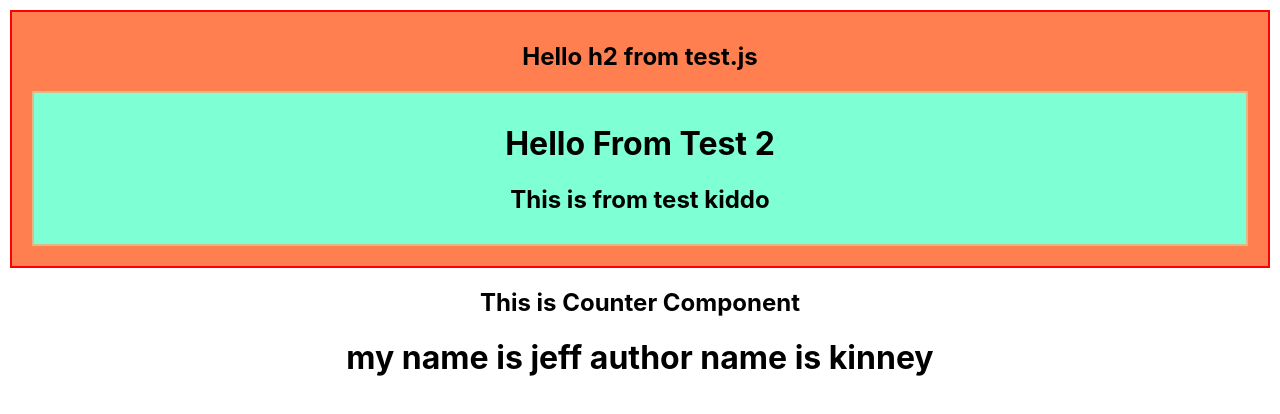
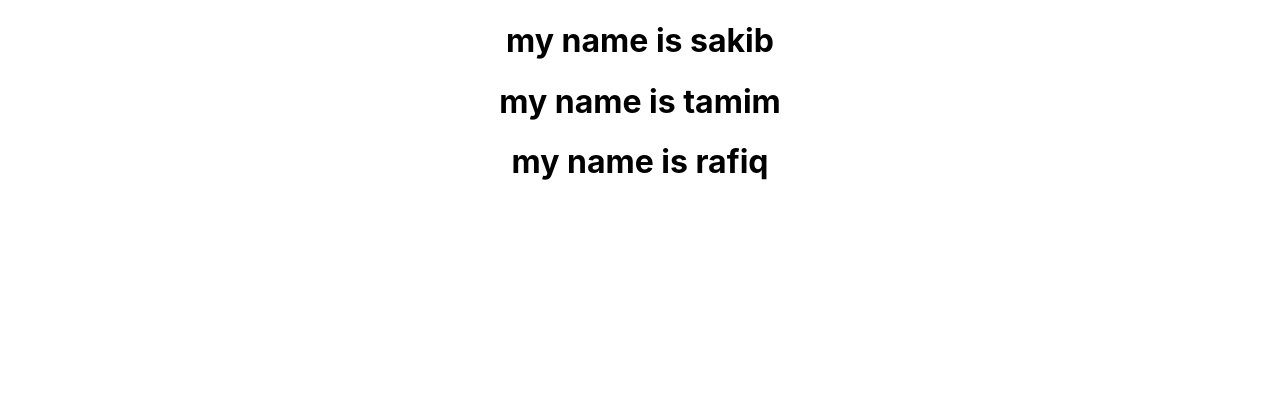
Before and after one commit to capnemo20/demo-projects, a React (Create React App) app: page / in a window 1280 px wide. Shown: the top 414 px of the page. Built offline with nearby package versions, Linux system fonts and the light colour scheme.

Commit message:
passing data from object

```diff
--- a/src/App.js
+++ b/src/App.js
@@ -4,25 +4,25 @@ import Test from './components/Test/Test';
 import Test2 from './components/Test2/Test2';
 
 function App() {
-  const myObj = {
-    name:"jeff",
-    author: "kinney"
-  }
+  const names = ["sakib", "tamim", "rafiq"];
+
   return (
     <div className="App">
-     <Test name = "kiddo"></Test>
-     <Counter></Counter>
-     <Greet name = {myObj.name} author = {myObj.author}></Greet>
+
+    {
+      names.map(name=> (<Greet name = {name}></Greet>))
+    }
+
     </div>
   );
 }
 
 function Greet(props){
     console.log(props);
-    const {name, author} = props;
+    const {name} = props;
     return(
       <div>
-        <h1>{`my name is ${name} author name is ${author}`}</h1>
+        <h1>{`my name is ${name}`}</h1>
       </div>
     )
 }
```
